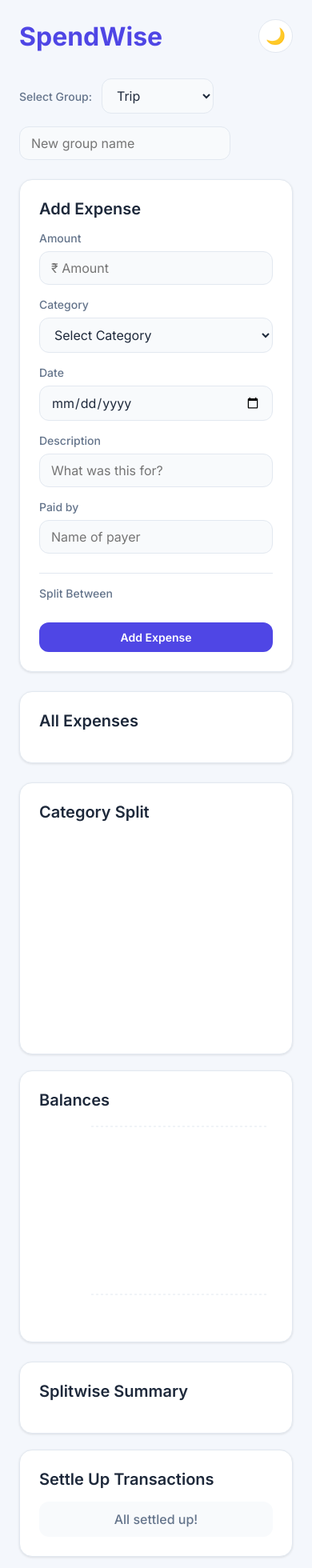
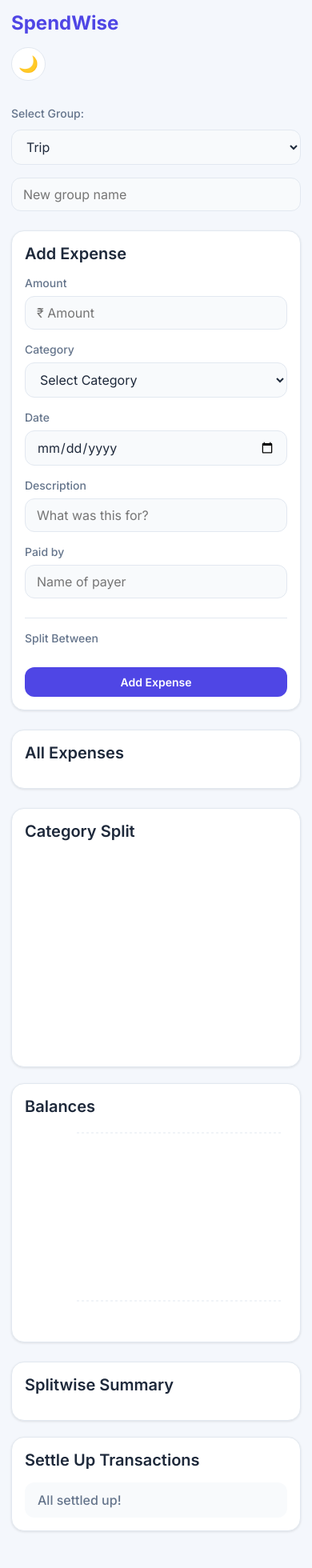
Before and after one commit to hellomanishahere/spendwise-finance-tracker, a React (Create React App) app: page / in a window 390 px wide. Shown: the top 1960 px of the page at 80% size. After the commit the page ends 1928 px from the top, so only its background shows below. Built offline with nearby package versions, Linux system fonts and the light colour scheme.

Commit message:
Added responsive dashboard UI with charts and dark mode

```diff
--- a/src/App.css
+++ b/src/App.css
@@ -336,3 +336,67 @@
   font-weight: 700;
   color: var(--text-main);
 }
+
+/* MOBILE RESPONSIVENESS */
+
+@media (max-width: 768px) {
+
+  .dashboard-container {
+    padding: 14px;
+  }
+
+  .header {
+    flex-direction: column;
+    align-items: flex-start;
+    gap: 16px;
+  }
+
+  .controls-bar {
+    flex-direction: column;
+    align-items: stretch;
+  }
+
+  .group-selector {
+    width: 100%;
+    flex-direction: column;
+    align-items: stretch;
+  }
+
+  .expense-item {
+    flex-direction: column;
+    align-items: flex-start;
+    gap: 12px;
+  }
+
+  .expense-actions {
+    width: 100%;
+    display: flex;
+  }
+
+  .expense-actions button {
+    flex: 1;
+  }
+
+  .split-person {
+    flex-direction: column;
+    align-items: flex-start;
+  }
+
+  .split-amount-input {
+    width: 100%;
+  }
+
+  .title {
+    font-size: 1.5rem;
+  }
+
+  .card {
+    padding: 16px;
+  }
+
+  .summary-item {
+    flex-direction: column;
+    align-items: flex-start;
+    gap: 6px;
+  }
+}
```
